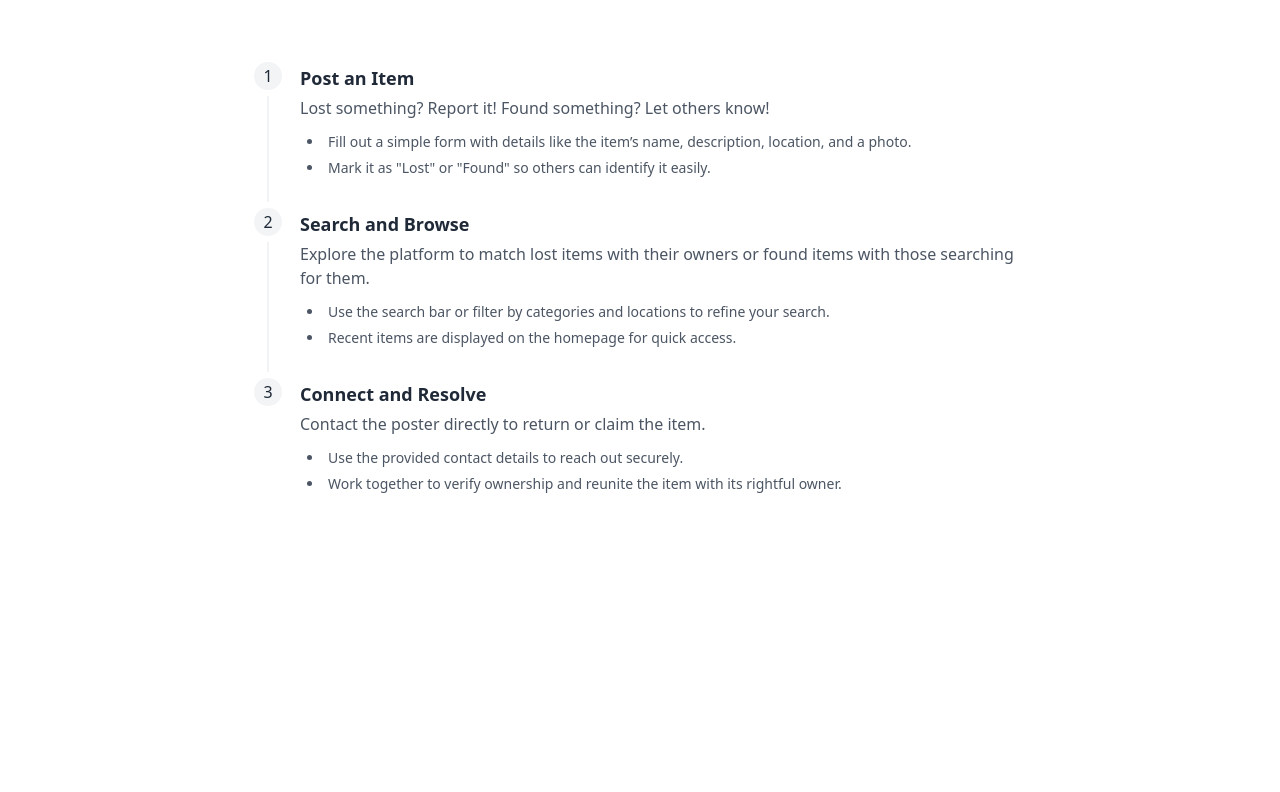
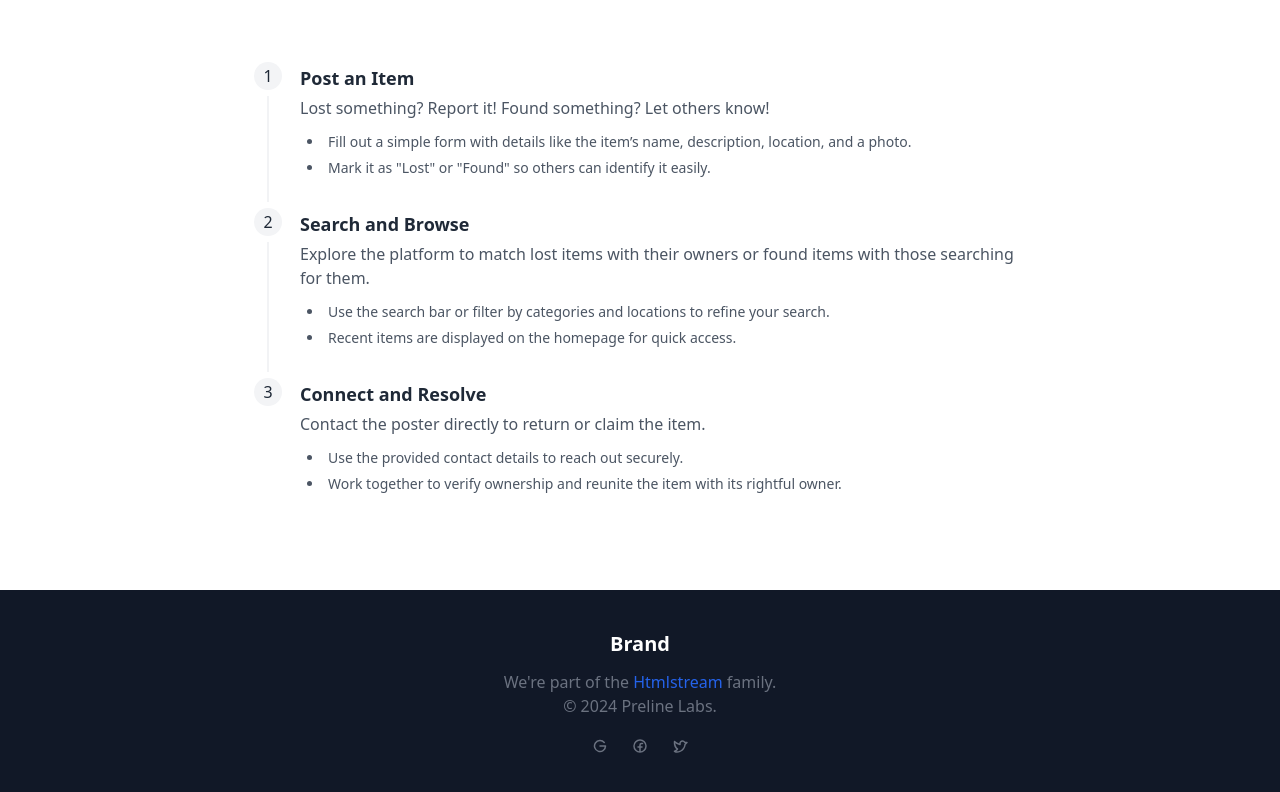
Before and after one commit to mohammadnahid7/foundly-client, a React (Vite) app: page / in a window 1280 px wide. Shown: the part 2621-3413 px from the top of the page. Before the commit the page ends 3211 px from the top, so only its background shows below. Built offline with nearby package versions, Linux system fonts and the light colour scheme.

Commit message:
HomePage: Footer section added

```diff
--- /dev/null
+++ b/src/components/Footer.jsx
@@ -0,0 +1,57 @@
+import { PiFacebookLogoBold, PiGoogleLogoBold, PiTwitterLogoBold } from "react-icons/pi";
+
+const Footer = () => {
+	return (
+		<>
+			<>
+				{/* ========== FOOTER ========== */}
+				<footer className="mt-auto w-full py-10 px-4 sm:px-6 lg:px-8 bg-gray-900">
+					{/* Grid */}
+					<div className="text-center max-w-7xl mx-auto">
+						<div>
+							<a className="flex-none text-xl font-semibold text-white dark:text-white" href="#" aria-label="Brand">
+								Brand
+							</a>
+						</div>
+						{/* End Col */}
+						<div className="mt-3">
+							<p className="text-gray-500 dark:text-neutral-500">
+								We're part of the{" "}
+								<a
+									className="text-blue-600 decoration-2 hover:underline focus:outline-none focus:underline font-medium dark:text-blue-500"
+									href="#">
+									Htmlstream
+								</a>{" "}
+								family.
+							</p>
+							<p className="text-gray-500 dark:text-neutral-500">© 2024 Preline Labs.</p>
+						</div>
+						{/* Social Brands */}
+						<div className="mt-3 space-x-2">
+							<a
+								className="size-8 inline-flex justify-center items-center gap-x-2 text-sm font-semibold rounded-full border border-transparent text-gray-500 hover:bg-gray-50 focus:outline-none focus:bg-gray-50 disabled:opacity-50 disabled:pointer-events-none dark:text-neutral-400 dark:hover:bg-neutral-700 dark:focus:bg-neutral-700"
+								href="#">
+								<PiGoogleLogoBold className="size-4" />
+							</a>
+							<a
+								className="size-8 inline-flex justify-center items-center gap-x-2 text-sm font-semibold rounded-full border border-transparent text-gray-500 hover:bg-gray-50 focus:outline-none focus:bg-gray-50 disabled:opacity-50 disabled:pointer-events-none dark:text-neutral-400 dark:hover:bg-neutral-700 dark:focus:bg-neutral-700"
+								href="#">
+								<PiFacebookLogoBold className="size-4" />
+							</a>
+							<a
+								className="size-8 inline-flex justify-center items-center gap-x-2 text-sm font-semibold rounded-full border border-transparent text-gray-500 hover:bg-gray-50 focus:outline-none focus:bg-gray-50 disabled:opacity-50 disabled:pointer-events-none dark:text-neutral-400 dark:hover:bg-neutral-700 dark:focus:bg-neutral-700"
+								href="#">
+								<PiTwitterLogoBold className="size-4" />
+							</a>
+						</div>
+						{/* End Social Brands */}
+					</div>
+					{/* End Grid */}
+				</footer>
+				{/* ========== END FOOTER ========== */}
+			</>
+		</>
+	);
+};
+
+export default Footer;
--- a/src/components/Process.jsx
+++ b/src/components/Process.jsx
@@ -20,19 +20,6 @@ const Process = () => {
 										<div className="relative z-10 size-6 flex justify-center items-center">
 											<span className="size-7 flex justify-center items-center shrink-0 bg-gray-100 font-medium text-gray-800 rounded-full group-focus:bg-gray-200 hs-stepper-active:bg-blue-600 hs-stepper-active:text-white hs-stepper-success:bg-blue-600 hs-stepper-success:text-white hs-stepper-completed:bg-teal-500 hs-stepper-completed:group-focus:bg-teal-600 dark:bg-neutral-700 dark:text-white dark:group-focus:bg-gray-600 dark:hs-stepper-active:bg-blue-500 dark:hs-stepper-success:bg-blue-500 dark:hs-stepper-completed:bg-teal-500 dark:hs-stepper-completed:group-focus:bg-teal-600">
 												<span className="hs-stepper-success:hidden hs-stepper-completed:hidden">1</span>
-												<svg
-													className="hidden shrink-0 size-3 hs-stepper-success:block"
-													xmlns="http://www.w3.org/2000/svg"
-													width="24"
-													height="24"
-													viewBox="0 0 24 24"
-													fill="none"
-													stroke="currentColor"
-													strokeWidth="3"
-													strokeLinecap="round"
-													strokeLinejoin="round">
-													<polyline points="20 6 9 17 4 12"></polyline>
-												</svg>
 											</span>
 										</div>
 									</div>
@@ -61,19 +48,6 @@ const Process = () => {
 										<div className="relative z-10 size-6 flex justify-center items-center">
 											<span className="size-7 flex justify-center items-center shrink-0 bg-gray-100 font-medium text-gray-800 rounded-full group-focus:bg-gray-200 hs-stepper-active:bg-blue-600 hs-stepper-active:text-white hs-stepper-success:bg-blue-600 hs-stepper-success:text-white hs-stepper-completed:bg-teal-500 hs-stepper-completed:group-focus:bg-teal-600 dark:bg-neutral-700 dark:text-white dark:group-focus:bg-gray-600 dark:hs-stepper-active:bg-blue-500 dark:hs-stepper-success:bg-blue-500 dark:hs-stepper-completed:bg-teal-500 dark:hs-stepper-completed:group-focus:bg-teal-600">
 												<span className="hs-stepper-success:hidden hs-stepper-completed:hidden">2</span>
-												<svg
-													className="hidden shrink-0 size-3 hs-stepper-success:block"
-													xmlns="http://www.w3.org/2000/svg"
-													width="24"
-													height="24"
-													viewBox="0 0 24 24"
-													fill="none"
-													stroke="currentColor"
-													strokeWidth="3"
-													strokeLinecap="round"
-													strokeLinejoin="round">
-													<polyline points="20 6 9 17 4 12"></polyline>
-												</svg>
 											</span>
 										</div>
 									</div>
@@ -104,19 +78,6 @@ const Process = () => {
 										<div className="relative z-10 size-6 flex justify-center items-center">
 											<span className="size-7 flex justify-center items-center shrink-0 bg-gray-100 font-medium text-gray-800 rounded-full group-focus:bg-gray-200 hs-stepper-active:bg-blue-600 hs-stepper-active:text-white hs-stepper-success:bg-blue-600 hs-stepper-success:text-white hs-stepper-completed:bg-teal-500 hs-stepper-completed:group-focus:bg-teal-600 dark:bg-neutral-700 dark:text-white dark:group-focus:bg-gray-600 dark:hs-stepper-active:bg-blue-500 dark:hs-stepper-success:bg-blue-500 dark:hs-stepper-completed:bg-teal-500 dark:hs-stepper-completed:group-focus:bg-teal-600">
 												<span className="hs-stepper-success:hidden hs-stepper-completed:hidden">3</span>
-												<svg
-													className="hidden shrink-0 size-3 hs-stepper-success:block"
-													xmlns="http://www.w3.org/2000/svg"
-													width="24"
-													height="24"
-													viewBox="0 0 24 24"
-													fill="none"
-													stroke="currentColor"
-													strokeWidth="3"
-													strokeLinecap="round"
-													strokeLinejoin="round">
-													<polyline points="20 6 9 17 4 12"></polyline>
-												</svg>
 											</span>
 										</div>
 									</div>
--- a/src/pages/HomePage.jsx
+++ b/src/pages/HomePage.jsx
@@ -1,3 +1,4 @@
+import Footer from "../components/Footer";
 import Hero from "../components/Hero";
 import LatestRepors from "../components/LatestRepors";
 import Process from "../components/Process";
@@ -10,6 +11,7 @@ const HomePage = () => {
 			<Search />
 			<LatestRepors />
 			<Process />
+			<Footer />
 		</>
 	);
 };
```
